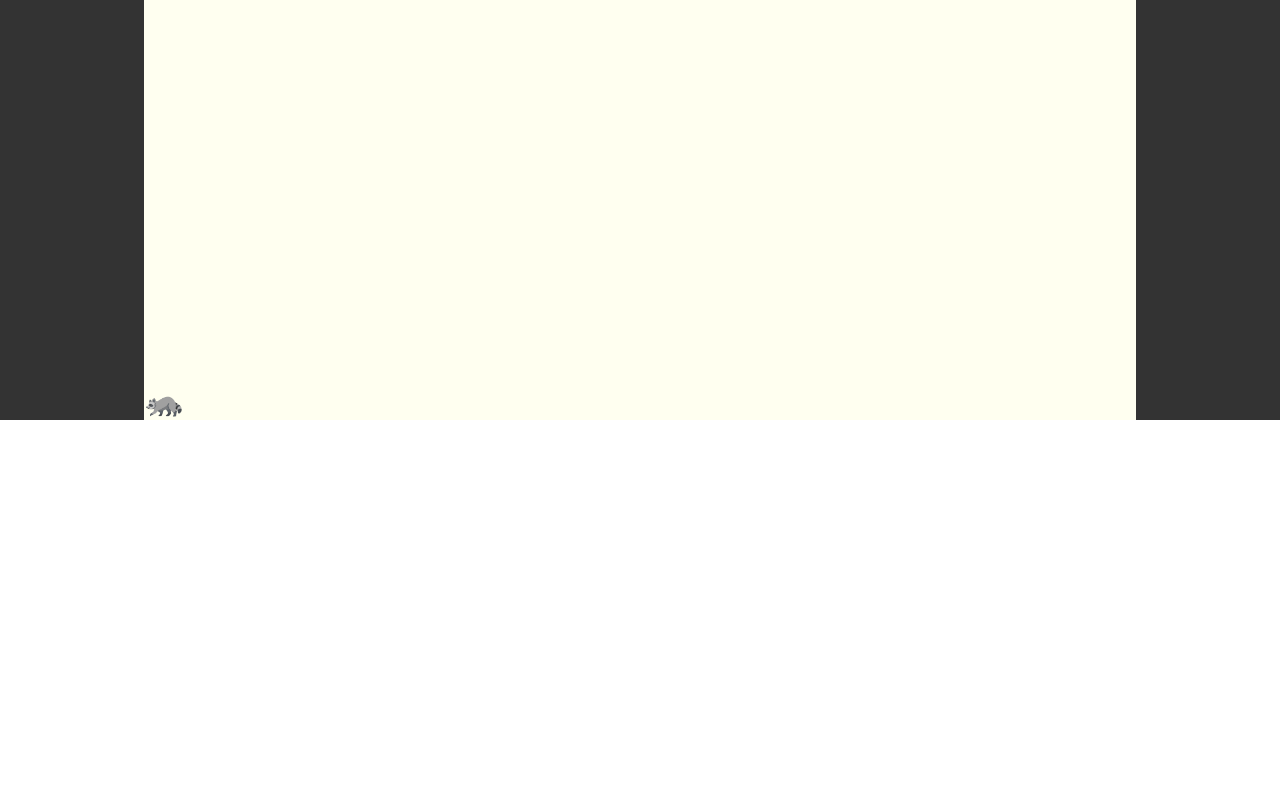
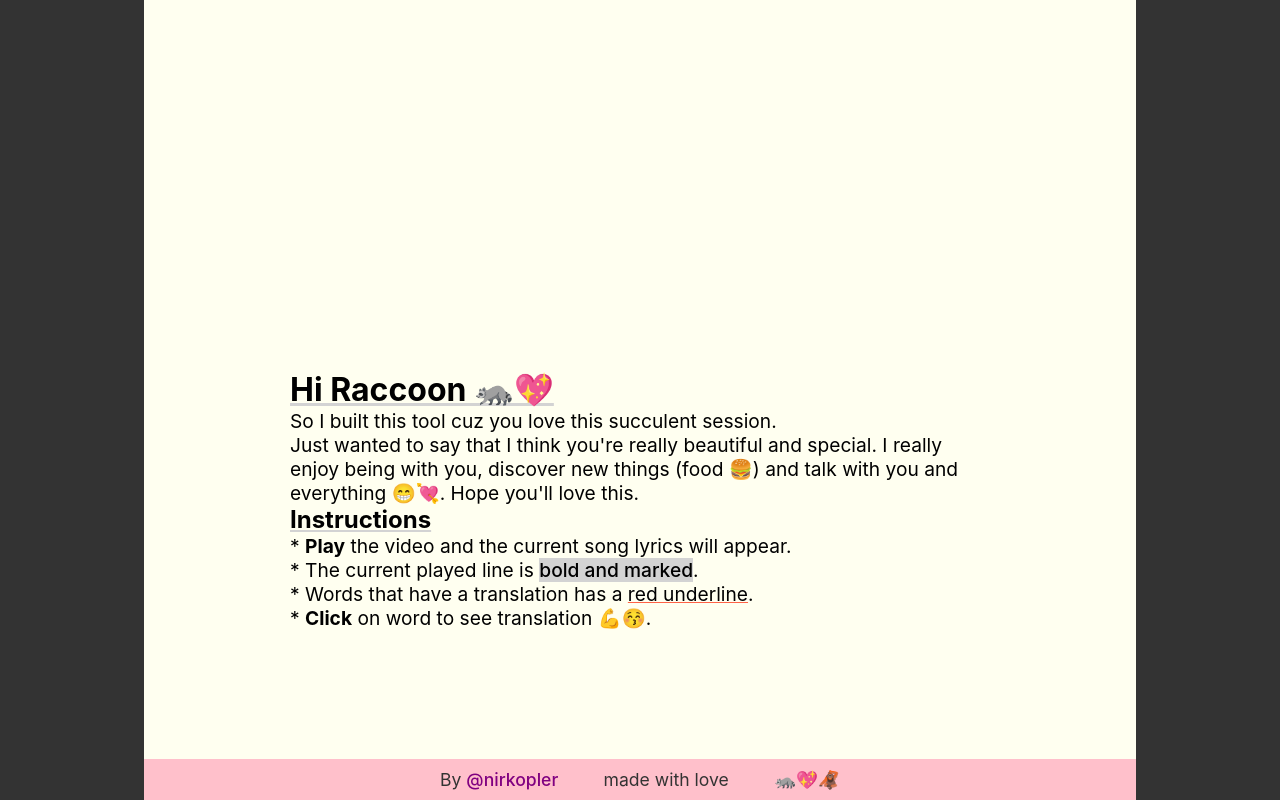
Before and after one commit to nirkopler/succulent-mergui-ts, a React (Create React App) app: page / in a window 1280 px wide. Built offline with nearby package versions, Linux system fonts and the light colour scheme.

Commit message:
add design
add instructions
add loader
add footer with link to github
better loader handling

```diff
--- /dev/null
+++ b/src/Components/Footer/Footer.scss
@@ -0,0 +1,22 @@
+.footer-component {
+    height: fit-content;
+    margin-top: 10px;
+    background-color: pink;
+
+    .wrapper {
+        margin: 0 auto;
+        max-width: 400px;
+        display: flex;
+        flex-direction: row;
+        justify-content: space-between;
+        align-items: center;
+        padding: 10px;
+        font-size: 1.1em;
+        color: #333;
+        a {
+            text-decoration: none;
+            font-weight: 500;
+            color: purple;
+        }
+    }
+}
--- /dev/null
+++ b/src/Components/Footer/Footer.tsx
@@ -0,0 +1,21 @@
+import React from 'react';
+import './Footer.scss';
+
+const Footer: React.FC = () => {
+    return (
+        <div className='footer-component'>
+            <div className='wrapper'>
+                <span>
+                    By{' '}
+                    <a href='https://github.com/nirkopler/' target='_blank'>
+                        @nirkopler
+                    </a>
+                </span>
+                <span>made with love</span>
+                <span>🦝💖🦧</span>
+            </div>
+        </div>
+    );
+};
+
+export default Footer;
--- /dev/null
+++ b/src/Components/Instructions/Instructions.scss
@@ -0,0 +1,42 @@
+.instructions-component {
+    flex: 1;
+    padding: 10px;
+
+    .wrapper {
+        margin: 0 auto;
+        max-width: 700px;
+        display: flex;
+        flex-direction: column;
+        justify-content: space-between;
+
+        h1,
+        h2 {
+            text-decoration: underline;
+            text-decoration-color: lightgray;
+            margin: 0;
+        }
+        p {
+            margin: 0;
+        }
+
+        .greeting {
+            font-size: 1.2em;
+        }
+
+        .instructions {
+            display: flex;
+            flex-direction: column;
+            font-size: 1.2em;
+
+            .bold-mark {
+                font-weight: 500;
+                background-color: lightgray;
+            }
+
+            .tran-word {
+                text-decoration: underline;
+                text-decoration-color: tomato;
+            }
+        }
+    }
+}
--- /dev/null
+++ b/src/Components/Instructions/Instructions.tsx
@@ -0,0 +1,37 @@
+import React from 'react';
+import './Instructions.scss';
+
+const Instructions: React.FC = () => {
+    return (
+        <div className='instructions-component'>
+            <div className='wrapper'>
+                <h1>Hi Raccoon 🦝💖</h1>
+                <div className='greeting'>
+                    <p>
+                        So I built this tool cuz you love this succulent session.
+                        <br />
+                        Just wanted to say that I think you're really beautiful and special. I really enjoy being with you,
+                        discover new things (food 🍔) and talk with you and everything 😁💘. Hope you'll love this.
+                    </p>
+                </div>
+                <h2>Instructions</h2>
+                <div className='instructions'>
+                    <span>
+                        * <b>Play</b> the video and the current song lyrics will appear.
+                    </span>
+                    <span>
+                        * The current played line is <span className='bold-mark'>bold and marked</span>.
+                    </span>
+                    <span>
+                        * Words that have a translation has a <span className='tran-word'>red underline</span>.
+                    </span>
+                    <span>
+                        * <b>Click</b> on word to see translation 💪😚.
+                    </span>
+                </div>
+            </div>
+        </div>
+    );
+};
+
+export default Instructions;
--- /dev/null
+++ b/src/Components/Loader/Loader.scss
@@ -0,0 +1,22 @@
+.loader-component {
+    display: flex;
+    flex-direction: column;
+    justify-content: center;
+    align-items: center;
+    background-color: aquamarine;
+    position: absolute;
+    left: 0;
+    top: 0;
+    width: 100%;
+    height: 100vh;
+    z-index: 2;
+
+    .logo {
+        font-size: 9em;
+    }
+
+    .line {
+        font-size: 2em;
+        font-weight: 500;
+    }
+}
--- /dev/null
+++ b/src/Components/Loader/Loader.tsx
@@ -0,0 +1,14 @@
+import React from 'react';
+import './Loader.scss';
+
+const Loader: React.FC = () => {
+    return (
+        <div className='loader-component'>
+            <span className='logo'>🦝</span>
+            <span className='line'>I LOVE YOU</span>
+            <span className='line'>RACCOON 💖</span>
+        </div>
+    );
+};
+
+export default Loader;
--- a/src/Components/Main/Main.scss
+++ b/src/Components/Main/Main.scss
@@ -1,7 +1,13 @@
 .main-component {
     max-width: 992px;
-    height: 100%;
+    min-height: 100vh;
+    position: relative;
     margin: 0 auto;
-    // background-color: lightcoral;
     background-color: ivory;
+    display: flex;
+    flex-direction: column;
+
+    &.loader {
+        overflow: hidden;
+    }
 }
--- a/src/Components/Main/Main.tsx
+++ b/src/Components/Main/Main.tsx
@@ -1,5 +1,8 @@
 import React, { useEffect, useState } from 'react';
-import { SongLineData, merguiSongsData, SongData, WordTranslationMap, WordTranslation } from '../../Data/songs';
+import { SongLineData, merguiSongsData, SongData } from '../../Data/songs';
+import Footer from '../Footer/Footer';
+import Instructions from '../Instructions/Instructions';
+import Loader from '../Loader/Loader';
 import Player from '../Player/Player';
 import Song from '../Songs/Song';
 import './Main.scss';
@@ -8,7 +11,15 @@ const Main: React.FC = () => {
     const [currentTime, setCurrentTime] = useState<number>(0);
     const [currentIndex, setCurrentIndex] = useState<number>(0);
     const [currentSong, setCurrentSong] = useState<SongData | null>();
-    const [dic, setDic] = useState<WordTranslationMap>({});
+    const [showLoadPage, setLoadShowPage] = useState<boolean>(true);
+
+    useEffect(() => {
+        const delay = setTimeout(() => {
+            setLoadShowPage(false);
+        }, 3 * 1000);
+
+        return () => clearTimeout(delay);
+    }, []);
 
     useEffect(() => {
         const _currentSong: SongData | undefined = merguiSongsData.find(
@@ -21,48 +32,21 @@ const Main: React.FC = () => {
             if (_currentSongLineIndex !== -1) {
                 setCurrentIndex(_currentSongLineIndex + 1);
             }
-        } else {
-            setCurrentSong(null);
         }
     }, [currentTime]);
 
-    // const [word, setWord] = useState<string>('');
-    // const [eng, setEng] = useState<string>('');
-    // const [heb, setHeb] = useState<string>('');
-
-    // const addWord = (e: any) => {
-    //     e.preventDefault();
-    //     setDic({ ...dic, [word]: new WordTranslation(eng, heb) });
-    //     setWord('');
-    //     setEng('');
-    //     setHeb('');
-    // };
-
-    // useEffect(() => {
-    //     console.log(dic);
-    // }, [dic]);
-
     return (
-        <div className='main-component'>
+        <div className={`main-component ${showLoadPage ? 'loader' : ''}`}>
+            {showLoadPage && <Loader />}
             <Player currentTimeCallback={(t) => setCurrentTime(t)} />
-            {/* <div className='dic-test'>
-                <form onSubmit={addWord}>
-                    <span>word</span>
-                    <br />
-                    <input type='text' name='word' onChange={(e) => setWord(e.target.value.toLocaleLowerCase())} value={word} />
-                    <br />
-                    <span>eng</span>
-                    <br />
-                    <input type='text' name='english' onChange={(e) => setEng(e.target.value.toLocaleLowerCase())} value={eng} />
-                    <br />
-                    <span>heb</span>
-                    <br />
-                    <input type='text' name='hebrew' onChange={(e) => setHeb(e.target.value)} value={heb} />
-                    <br />
-                    <button type='submit'>add word</button>
-                </form>
-            </div> */}
-            {currentSong ? <Song title={currentSong.name} data={currentSong.data} currentIndex={currentIndex} /> : <h1>🦝</h1>}
+            {currentSong ? (
+                <Song title={currentSong.name} data={currentSong.data} currentIndex={currentIndex} />
+            ) : !showLoadPage ? (
+                <Instructions />
+            ) : (
+                <></>
+            )}
+            <Footer />
         </div>
     );
 };
--- a/src/Components/Player/Player.scss
+++ b/src/Components/Player/Player.scss
@@ -1,4 +1,3 @@
 .player-component {
-    // position: sticky;
-    // top: 0;
+    position: relative;
 }
--- a/src/Components/Songs/Song.scss
+++ b/src/Components/Songs/Song.scss
@@ -1,5 +1,6 @@
 .song-main {
     margin-left: 20px;
+    position: relative;
     .song-name {
         font-size: 60px;
     }
```
Also changed, not shown: src/Data/songs.ts (+93 -57 lines).
